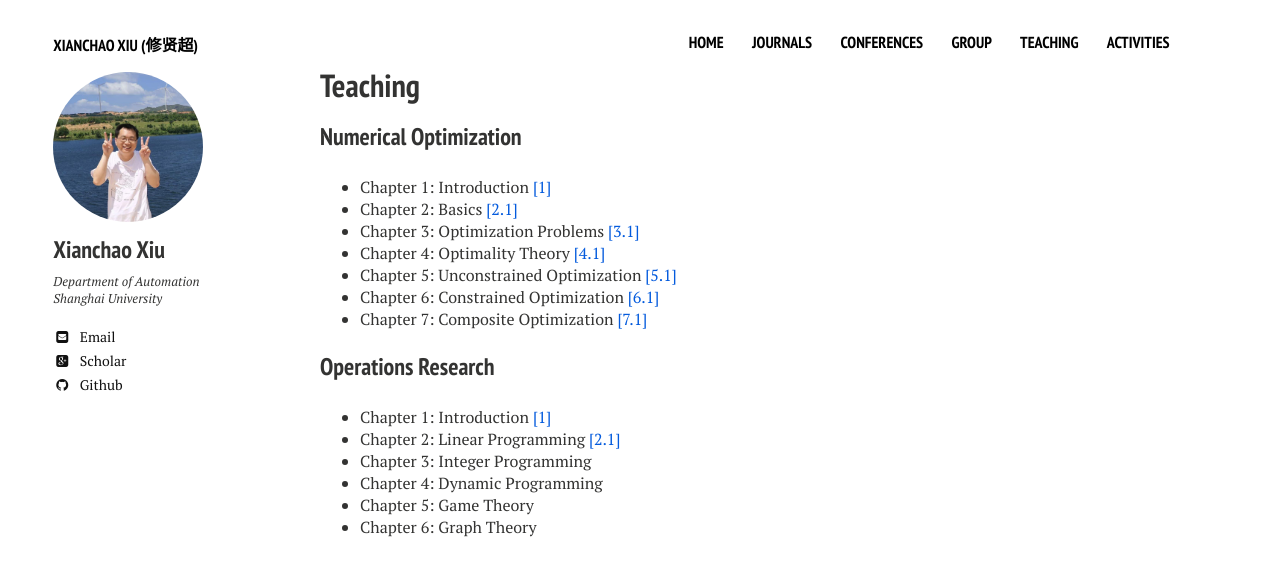
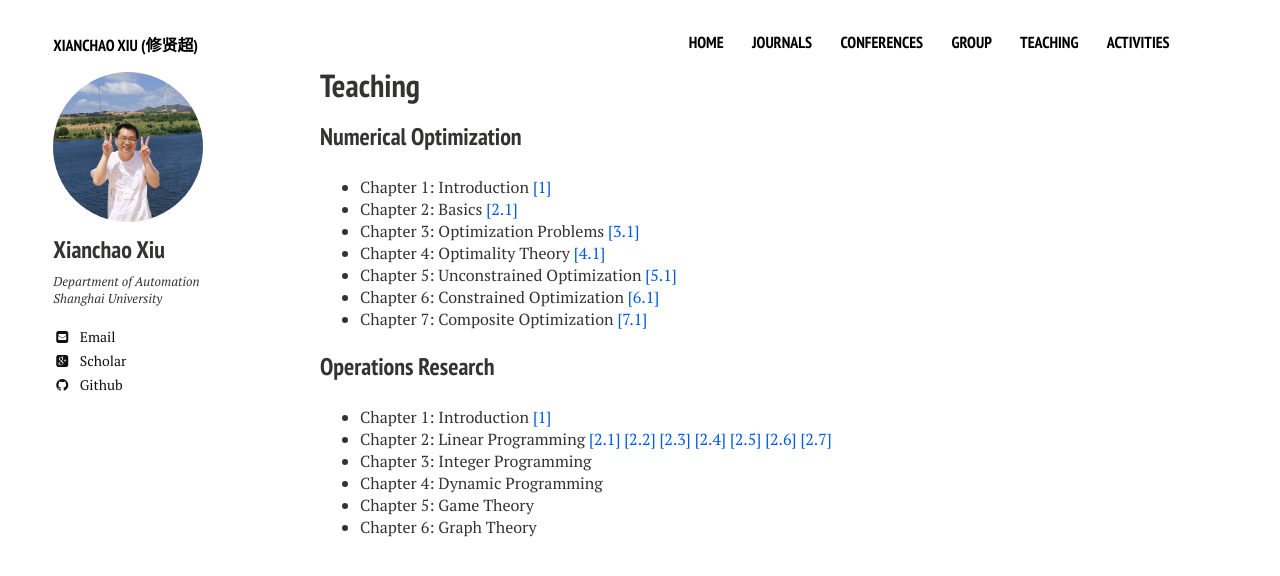
Before and after one commit to xianchaoxiu/xianchaoxiu.github.io, a Jekyll site: the page built from teaching/index.md, in a window 1280 px wide. Shown: the top 576 px of the page. Built offline with Jekyll 4.4.1, drawn with Linux system fonts in a browser that asks for light colours; nearby versions of some CDN libraries.

Commit message:
Update index.md

```diff
--- a/teaching/index.md
+++ b/teaching/index.md
@@ -21,8 +21,8 @@ share: false
 
 
 ### Operations Research
-* Chapter 1: Introduction  <a href="../teaching/OR-C1.pdf" class="textlink" target="_blank">[1]</a>
-* Chapter 2: Linear Programming  <a href="../teaching/OR-C21.pdf" class="textlink" target="_blank">[2.1]
+* Chapter 1: Introduction  <a href="../teaching/C1.pdf" class="textlink" target="_blank">[1]</a>
+* Chapter 2: Linear Programming  <a href="../teaching/C21.pdf" class="textlink" target="_blank">[2.1]  <a href="../teaching/C22.pdf" class="textlink" target="_blank">[2.2]  <a href="../teaching/C23.pdf" class="textlink" target="_blank">[2.3]  <a href="../teaching/C24.pdf" class="textlink" target="_blank">[2.4]  <a href="../teaching/C25.pdf" class="textlink" target="_blank">[2.5]  <a href="../teaching/C26.pdf" class="textlink" target="_blank">[2.6]  <a href="../teaching/C27.pdf" class="textlink" target="_blank">[2.7]
 * Chapter 3: Integer Programming
 * Chapter 4: Dynamic Programming
 * Chapter 5: Game Theory
```
